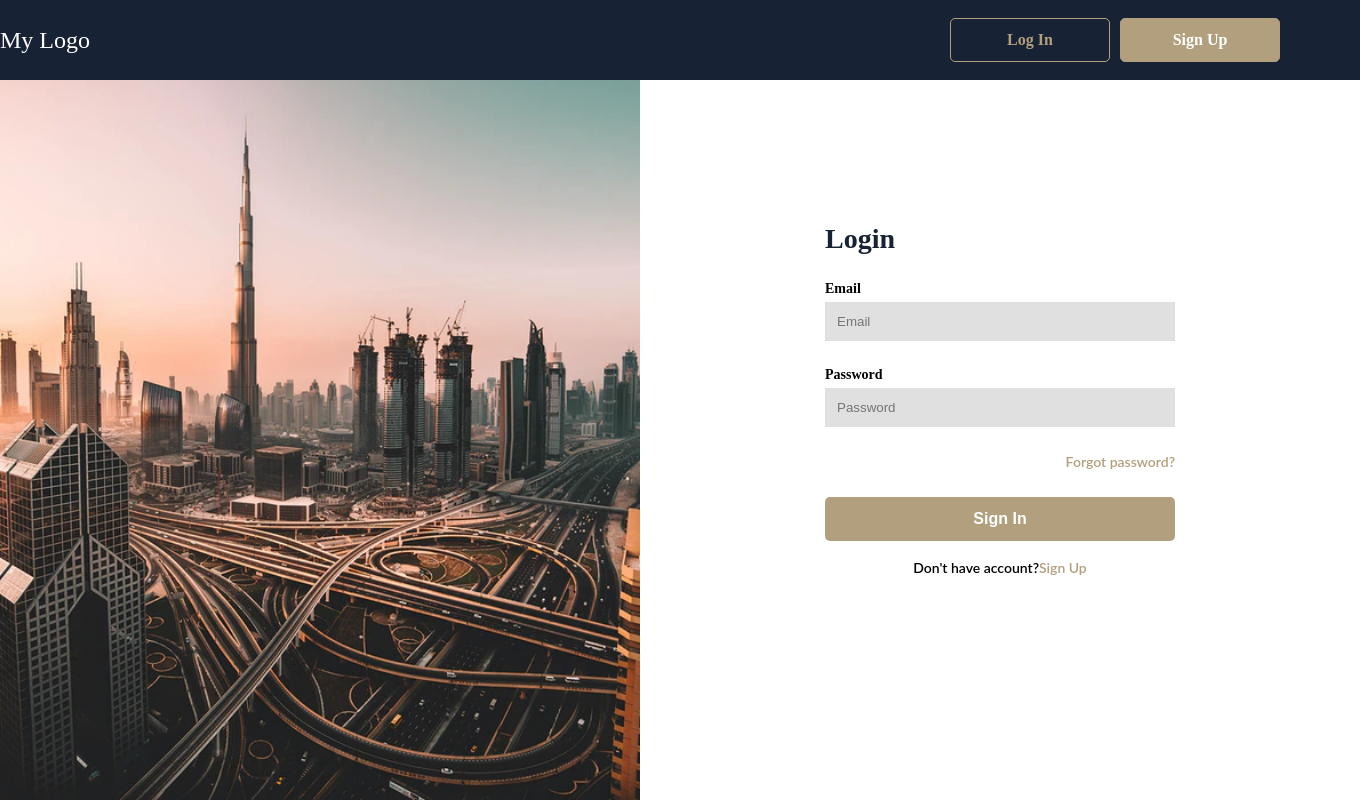
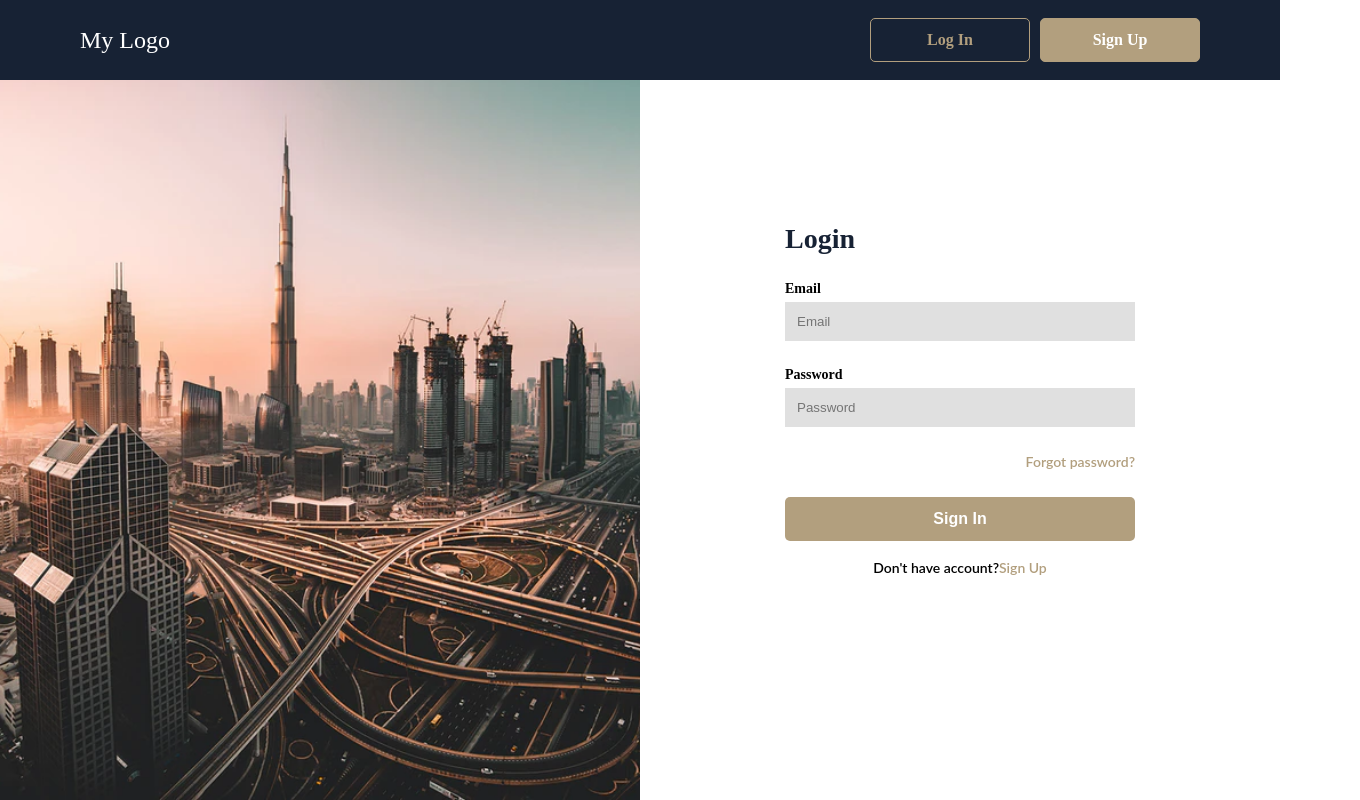
Before and after one commit to chernetskyi8704/FS-Dev, a React (Vite) app in the folder client/: page /sign-up in a window 1280 px wide. Shown: the whole page, 1360 px wide, since content can reach past the window. Built offline with nearby package versions, Linux system fonts and the light colour scheme; no server answers.

Commit message:
client | style: correct positioning and styles of components

```diff
--- a/client/src/App.tsx
+++ b/client/src/App.tsx
@@ -3,9 +3,10 @@ import Header from "./components/Header";
 import Main from "./components/Main";
 
 const AppWrapper = styled.div`
+  display: flex;
   position: relative;
-  max-width: 1440px;
   height: 100vh;
+  user-select: none;
 `;
 
 const App = () => {
--- a/client/src/components/Deal.tsx
+++ b/client/src/components/Deal.tsx
@@ -3,20 +3,19 @@ import DealDescription from "./DealDescription";
 import { DealItem } from "../store/fatures/deals/dealsApiSlice";
 
 const DealsItem = styled.li`
+  min-width: 400px;
   flex: 0 1 calc(50% - 20px);
 `;
 
 const StyledImage = styled.img`
-  width: 630px;
+  width: 100%;
   height: 400px;
   border-radius: 10px;
 `;
 
 const DealContent = styled.div`
   position: relative;
-  width: 630px;
-  height: 400px;
-  flex-shrink: 0;
+  max-height: 400px;
   border-radius: 10px;
   box-shadow: 0px 4px 4px 0px rgba(0, 0, 0, 0.15);
 `;
@@ -29,7 +28,7 @@ const Deal = ({ deal }: DealProps) => {
   return (
     <DealsItem>
       <DealContent>
-        <StyledImage src={deal.img} height={"400px"} width={"630px"} />
+        <StyledImage src={deal.img} />
         <DealDescription
           styles={{
             bottom: "69px",
--- a/client/src/components/FlexSection.tsx
+++ /dev/null
@@ -1,16 +0,0 @@
-import styled from "styled-components";
-import { ReactNode } from "react";
-
-type StyledSectionProps = {
-  children?: ReactNode;
-};
-
-const StyledSection = styled.section<StyledSectionProps>`
-  display: flex;
-`;
-
-const FlexSection = (props: StyledSectionProps) => {
-  return <StyledSection {...props} />;
-};
-
-export default FlexSection;
--- a/client/src/components/Header.tsx
+++ b/client/src/components/Header.tsx
@@ -33,12 +33,14 @@ const StyledLogout = styled(NavLink)`
   font-size: 20px;
 `;
 
+const StyledHeader = styled.header``;
+
 const Header = () => {
   const dispatch = useAppDispatch();
   const { isUserLoggedIn } = useAppSelector(allAuthStateProperties);
 
   return (
-    <header>
+    <StyledHeader>
       <Navigation>
         <Logo to="/">My Logo</Logo>
         {!isUserLoggedIn ? (
@@ -85,7 +87,7 @@ const Header = () => {
           </ListItem>
         )}
       </Navigation>
-    </header>
+    </StyledHeader>
   );
 };
 
--- a/client/src/components/ImageSection.tsx
+++ b/client/src/components/ImageSection.tsx
@@ -1,10 +1,9 @@
 import styled from "styled-components";
-import FlexSection from "./FlexSection";
-import styledImageSection from "/src/assets/b2f7ebf3957623e4989fbd343e95450f.png";
+import styledImageSectionImage from "/src/assets/b2f7ebf3957623e4989fbd343e95450f.png";
 
-const StyledImageSection = styled(FlexSection)`
-  flex: 1;
-  background: url(${styledImageSection}) no-repeat center;
+const StyledImageSection = styled.section`
+  background: url(${styledImageSectionImage}) no-repeat center;
+  min-width: 50%;
   background-size: cover;
 `;
 
--- a/client/src/components/LoginSection.tsx
+++ b/client/src/components/LoginSection.tsx
@@ -1,4 +1,3 @@
-import FlexSection from "./FlexSection";
 import styled from "styled-components";
 import { useRef, FormEvent } from "react";
 import Span from "./Span";
@@ -102,8 +101,9 @@ const StyledSignUp = styled(NavLink)`
   cursor: pointer;
 `;
 
-const StyledLoginSection = styled(FlexSection)`
-  flex: 1;
+const StyledLoginSection = styled.section`
+  display: flex;
+  width: 100%;
   align-items: center;
   justify-content: center;
 `;
--- a/client/src/components/Main.tsx
+++ b/client/src/components/Main.tsx
@@ -2,8 +2,8 @@ import styled from "styled-components";
 import AppRouter from "./routes/AppRouter";
 
 const StyledMain = styled.main`
-  width: 100%;
   height: 100%;
+  min-width: 100%;
 `;
 
 const Main = () => {
--- a/client/src/index.tsx
+++ b/client/src/index.tsx
@@ -11,10 +11,7 @@ const Global = createGlobalStyle`
   padding: 0;
   box-sizing: border-box;
 }
-body {
-  display: flex;
-  justify-content: center;
-}
+
 a {
   text-decoration: none;
 }
@@ -23,11 +20,11 @@ ul,li {
   list-style-type: none;
 }`;
 
-const root = ReactDOM.createRoot(
+const rootElement = ReactDOM.createRoot(
   document.getElementById("root") as HTMLElement
 );
 
-root.render(
+rootElement.render(
   <Provider store={store}>
     <BrowserRouter>
       <Global />
--- a/client/src/pages/AuthPage.tsx
+++ b/client/src/pages/AuthPage.tsx
@@ -1,10 +1,10 @@
 import styled from "styled-components";
 import ImageSection from "../components/ImageSection";
 import LoginSection from "../components/LoginSection";
-import FlexSection from "../components/FlexSection";
 
-const AuthPageWrapper = styled(FlexSection)`
-  width: 1440px;
+const AuthPageWrapper = styled.div`
+  display: flex;
+  width: 100%;
   height: 100%;
 `;
 
--- a/client/src/pages/HomePage.tsx
+++ b/client/src/pages/HomePage.tsx
@@ -4,6 +4,7 @@ import Deal from "../components/Deal";
 import homePageImage from "/src/assets/be8fbaf8d7b80aeb919c8ae858f5037f.png";
 
 const StyledContainer = styled.div`
+  width: 100%;
   position: relative;
   height: 1024px;
   background: url(${homePageImage}) no-repeat center;
@@ -29,7 +30,6 @@ const HomePageText = styled.div`
   flex-direction: column;
   align-items: center;
   gap: 10px;
-  width: 1085px;
 `;
 
 const HomePageTextHeader = styled.h1`
@@ -75,7 +75,7 @@ const DealContainer = styled.div`
   padding: 60px 80px 10px 80px;
   gap: 28px;
   height: calc(1976px - 1024px);
-  width: 100%;
+  min-width: 100%;
 `;
 
 const DealsHeader = styled.div`
@@ -90,6 +90,8 @@ const DealsHeader = styled.div`
 
 const AllDeals = styled.ul`
   display: flex;
+  padding: 0 200px;
+  justify-content: center;
   flex-wrap: wrap;
   gap: 20px;
 `;
@@ -112,15 +114,7 @@ const HomePage = () => {
               mass defect is
             </HomePageTextBody>
           </HomePageText>
-          <HomePageButton
-            onClick={() => {
-              window.scrollTo({
-                top: document.body.scrollHeight,
-                left: 0,
-                behavior: "smooth",
-              });
-            }}
-          >
+          <HomePageButton>
             Get Started
           </HomePageButton>
         </HomePageHeaderSection>
```
